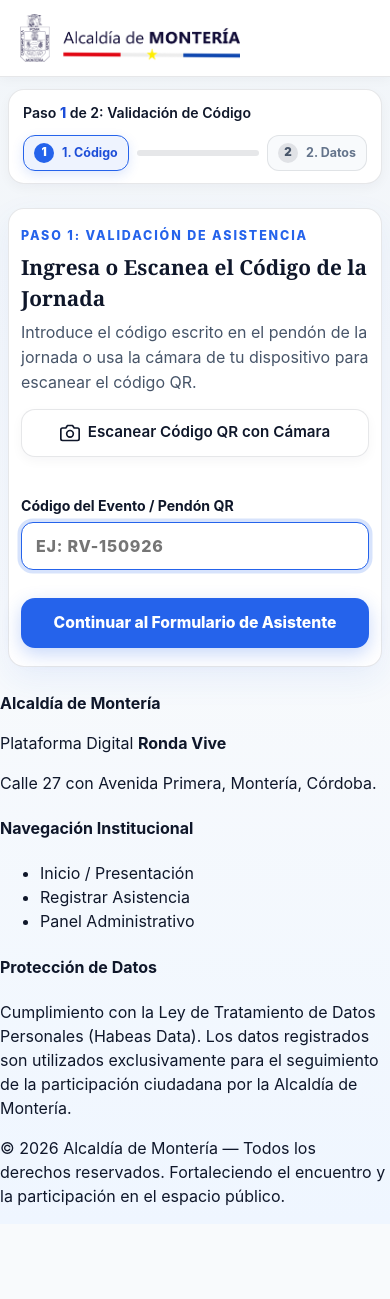
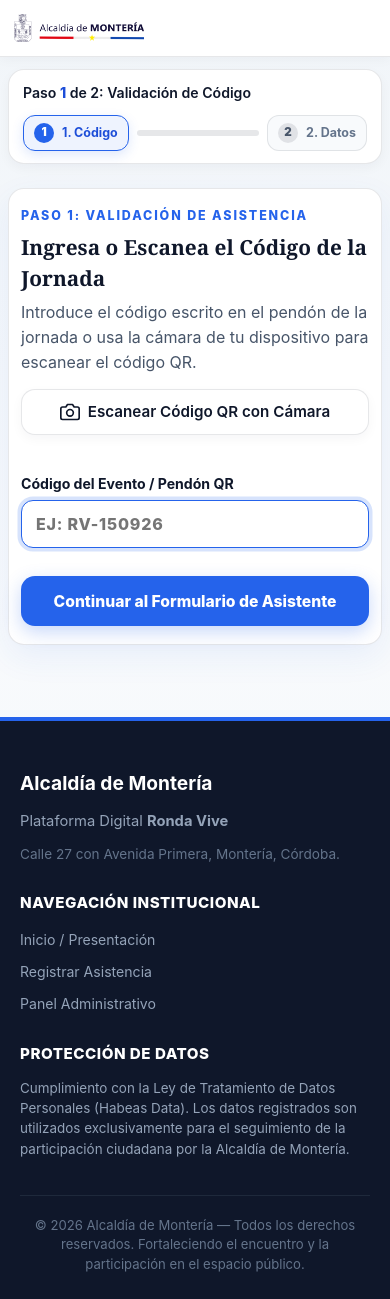
Before and after one commit to AltamarDuglas/larondavive-front, a Next.js app: page /register in a window 390 px wide. Before the commit the page ends 1224 px from the top, so only its background shows below. Built offline with nearby package versions, Linux system fonts and the light colour scheme; no server answers.

Commit message:
Fix: Mejora visual en movil

```diff
--- a/app/styles/home.css
+++ b/app/styles/home.css
@@ -1,10 +1,11 @@
 /**
- * Estilos de la Página Principal (Hero, Flujo Ciudadano, Privacidad, Estadísticas y Footer)
- * Metodología SOLID: Responsabilidad Única (SRP) - Componentes de la vista principal.
+ * Estilos de la Página Principal (Header, Hero, Flujo Ciudadano, Privacidad, Estadísticas y Footer)
+ * Ubicación: apps/web/app/styles/home.css
+ * Metodología: SOLID - Principio de Responsabilidad Única (SRP) - Componentes de la vista principal.
  */
 
 /* ==========================================================================
-   ENCABEZADO Y NAVEGACIÓN COMPACTA EN 1 LÍNEA (HeaderNav.tsx)
+   1. ENCABEZADO Y NAVEGACIÓN INSTITUCIONAL (HeaderNav.tsx)
    ========================================================================== */
 
 .site-header {
@@ -38,7 +39,7 @@
 }
 
 .brand-banner-img {
-  height: 52px;
+  height: 50px;
   width: auto;
   object-fit: contain;
   max-width: 220px;
@@ -52,7 +53,7 @@
 }
 
 .brand-ronda-logo {
-  height: 44px;
+  height: 42px;
   width: auto;
   object-fit: contain;
   max-width: 180px;
@@ -102,7 +103,7 @@
 }
 
 /* ==========================================================================
-   HERO ULTRA-LIMPIO Y DIRECTO (HeroSection.tsx)
+   2. HERO SECCIÓN DE BIENVENIDA (HeroSection.tsx)
    ========================================================================== */
 
 .clean-hero {
@@ -398,7 +399,7 @@
 }
 
 /* ==========================================================================
-   SECCIONES DE CONTENIDO INTERNO Y FLUJO DE PASOS (CitizenFlow.tsx)
+   3. SECCIÓN DE PASOS DEL FLUJO CIUDADANO (CitizenFlow.tsx)
    ========================================================================== */
 
 .page-content-wrapper {
@@ -517,3 +518,406 @@
   line-height: 1.5;
   color: var(--text-muted);
 }
+
+/* ==========================================================================
+   4. TARJETA DE PROTECCIÓN DE DATOS DE HABEAS DATA (DataPrivacyCard.tsx)
+   ========================================================================== */
+
+.data-privacy-section {
+  display: flex;
+  flex-direction: column;
+  gap: 28px;
+}
+
+.data-privacy-grid {
+  display: grid;
+  grid-template-columns: repeat(3, minmax(0, 1fr));
+  gap: 20px;
+}
+
+.privacy-card {
+  background: var(--surface-white);
+  border: 1px solid var(--border-light);
+  border-radius: 20px;
+  padding: 24px 20px;
+  box-shadow: var(--shadow-sm);
+  display: flex;
+  flex-direction: column;
+  gap: 10px;
+  transition: transform 160ms ease, border-color 160ms ease;
+}
+
+.privacy-card:hover {
+  transform: translateY(-2px);
+  border-color: var(--border-blue);
+}
+
+.privacy-card__head h3 {
+  font-size: 1.1rem;
+  font-weight: 800;
+  margin: 0;
+  color: var(--text-main);
+}
+
+.privacy-card__text {
+  margin: 0;
+  font-size: 0.88rem;
+  line-height: 1.5;
+  color: var(--text-muted);
+}
+
+/* ==========================================================================
+   5. SECCIÓN DE ESTADÍSTICAS MUNICIPALES (StatsSection.tsx)
+   ========================================================================== */
+
+.stats-dashboard-section {
+  display: flex;
+  flex-direction: column;
+  gap: 28px;
+}
+
+.stats-cards-grid {
+  display: grid;
+  grid-template-columns: repeat(4, minmax(0, 1fr));
+  gap: 16px;
+}
+
+.stat-box {
+  background: var(--surface-white);
+  border: 1px solid var(--border-light);
+  border-radius: 20px;
+  padding: 22px 18px;
+  box-shadow: var(--shadow-sm);
+  display: flex;
+  flex-direction: column;
+  gap: 6px;
+  transition: transform 160ms ease;
+}
+
+.stat-box:hover {
+  transform: translateY(-2px);
+}
+
+.stat-box--blue {
+  border-top: 4px solid var(--monteria-blue);
+}
+
+.stat-box--green {
+  border-top: 4px solid #16a34a;
+}
+
+.stat-box--red {
+  border-top: 4px solid var(--monteria-red);
+}
+
+.stat-box--purple {
+  border-top: 4px solid #8b5cf6;
+}
+
+.stat-box__head {
+  display: flex;
+  align-items: center;
+  justify-content: space-between;
+}
+
+.stat-box__lbl {
+  font-size: 0.78rem;
+  font-weight: 800;
+  color: var(--text-subtle);
+  text-transform: uppercase;
+  letter-spacing: 0.5px;
+}
+
+.stat-box__val {
+  font-size: 2.1rem;
+  font-weight: 900;
+  color: var(--text-main);
+  line-height: 1.1;
+  margin: 4px 0 2px;
+}
+
+.stat-box__sub {
+  margin: 0;
+  font-size: 0.82rem;
+  color: var(--text-muted);
+}
+
+.stats-highlight-banner {
+  background: rgba(37, 99, 235, 0.05);
+  border: 1px solid var(--border-blue);
+  border-radius: 20px;
+  padding: 24px;
+  text-align: center;
+}
+
+.banner-content {
+  max-width: 680px;
+  margin: 0 auto;
+  display: flex;
+  flex-direction: column;
+  gap: 6px;
+}
+
+.banner-content strong {
+  font-size: 1.1rem;
+  color: var(--monteria-blue-dark);
+}
+
+.banner-content p {
+  margin: 0;
+  font-size: 0.92rem;
+  line-height: 1.5;
+  color: var(--text-muted);
+}
+
+/* ==========================================================================
+   6. PIE DE PÁGINA INSTITUCIONAL (Footer.tsx)
+   ========================================================================== */
+
+.site-footer {
+  background: #0f172a;
+  color: #f8fafc;
+  padding: 48px 20px 24px;
+  margin-top: 48px;
+  border-top: 4px solid var(--monteria-blue);
+}
+
+.site-footer__inner {
+  max-width: 1040px;
+  margin: 0 auto;
+  display: grid;
+  grid-template-columns: repeat(3, minmax(0, 1fr));
+  gap: 36px;
+}
+
+.site-footer__col {
+  display: flex;
+  flex-direction: column;
+  gap: 12px;
+}
+
+.footer-brand strong {
+  font-size: 1.2rem;
+  color: #ffffff;
+}
+
+.footer-tagline {
+  margin: 0;
+  font-size: 0.92rem;
+  color: #94a3b8;
+}
+
+.footer-location {
+  margin: 0;
+  font-size: 0.85rem;
+  color: #64748b;
+}
+
+.site-footer__col h4 {
+  margin: 0;
+  font-size: 0.95rem;
+  font-weight: 800;
+  color: #ffffff;
+  text-transform: uppercase;
+  letter-spacing: 0.5px;
+}
+
+.footer-links {
+  list-style: none;
+  padding: 0;
+  margin: 0;
+  display: flex;
+  flex-direction: column;
+  gap: 8px;
+}
+
+.footer-links a {
+  color: #94a3b8;
+  font-size: 0.88rem;
+  transition: color 140ms ease;
+}
+
+.footer-links a:hover {
+  color: #ffffff;
+  text-decoration: underline;
+}
+
+.footer-text-sm {
+  margin: 0;
+  font-size: 0.84rem;
+  line-height: 1.5;
+  color: #94a3b8;
+}
+
+.site-footer__bottom {
+  max-width: 1040px;
+  margin: 36px auto 0;
+  padding-top: 20px;
+  border-top: 1px solid #1e293b;
+  text-align: center;
+  font-size: 0.82rem;
+  color: #64748b;
+}
+
+.site-footer__bottom p {
+  margin: 0;
+}
+
+/* ==========================================================================
+   7. ADAPTABILIDAD RESPONSIVA EN MÓVILES Y TABLETS
+   ========================================================================== */
+
+@media (max-width: 1024px) {
+  .flow-steps-grid {
+    grid-template-columns: repeat(2, minmax(0, 1fr));
+    gap: 16px;
+  }
+
+  .stats-cards-grid {
+    grid-template-columns: repeat(2, minmax(0, 1fr));
+    gap: 14px;
+  }
+}
+
+@media (max-width: 840px) {
+  .data-privacy-grid {
+    grid-template-columns: 1fr;
+    gap: 14px;
+  }
+
+  .site-footer__inner {
+    grid-template-columns: 1fr;
+    gap: 28px;
+  }
+}
+
+@media (max-width: 640px) {
+  .site-header {
+    padding: 10px 14px;
+  }
+
+  .site-header__inner {
+    flex-direction: row;
+    align-items: center;
+    justify-content: space-between;
+    gap: 8px;
+  }
+
+  .brand-banner-img {
+    height: 36px;
+    max-width: 130px;
+  }
+
+  .brand-ronda-logo {
+    height: 30px;
+    max-width: 100px;
+  }
+
+  .brand-divider-v {
+    height: 24px;
+  }
+
+  .nav-link {
+    padding: 4px 10px;
+    font-size: 0.78rem;
+  }
+
+  .nav-btn-intro {
+    padding: 4px 10px;
+    font-size: 0.76rem;
+  }
+
+  .clean-hero {
+    padding: 24px 16px 20px;
+  }
+
+  .clean-hero__title {
+    font-size: 1.8rem;
+  }
+
+  .clean-hero__subtitle {
+    font-size: 0.92rem;
+  }
+
+  .clean-hero__actions {
+    flex-direction: column;
+    width: 100%;
+  }
+
+  .clean-btn {
+    width: 100%;
+    min-height: 46px;
+  }
+
+  .page-content-wrapper {
+    padding: 0 14px;
+    margin: 16px auto 40px;
+    gap: 36px;
+  }
+
+  /* CRÍTICO: En móvil, las tarjetas del paso a paso se despliegan en 1 columna vertical holgada */
+  .flow-steps-grid {
+    grid-template-columns: 1fr;
+    gap: 14px;
+  }
+
+  .flow-step-card {
+    padding: 20px 16px;
+    border-radius: 18px;
+  }
+
+  .flow-step-card__title {
+    font-size: 1.05rem;
+  }
+
+  .flow-step-card__desc {
+    font-size: 0.88rem;
+  }
+
+  /* Indicadores en 2 columnas en teléfonos */
+  .stats-cards-grid {
+    grid-template-columns: repeat(2, minmax(0, 1fr));
+    gap: 10px;
+  }
+
+  .stat-box {
+    padding: 16px 14px;
+    border-radius: 16px;
+  }
+
+  .stat-box__val {
+    font-size: 1.7rem;
+  }
+
+  .stat-box__lbl {
+    font-size: 0.72rem;
+  }
+
+  .stat-box__sub {
+    font-size: 0.78rem;
+  }
+
+  .stats-highlight-banner {
+    padding: 18px 16px;
+    border-radius: 16px;
+  }
+
+  .banner-content strong {
+    font-size: 1rem;
+  }
+
+  .banner-content p {
+    font-size: 0.86rem;
+  }
+}
+
+@media (max-width: 420px) {
+  .stats-cards-grid {
+    grid-template-columns: 1fr;
+  }
+
+  .brand-divider-v,
+  .brand-ronda-logo {
+    display: none;
+  }
+}
```
